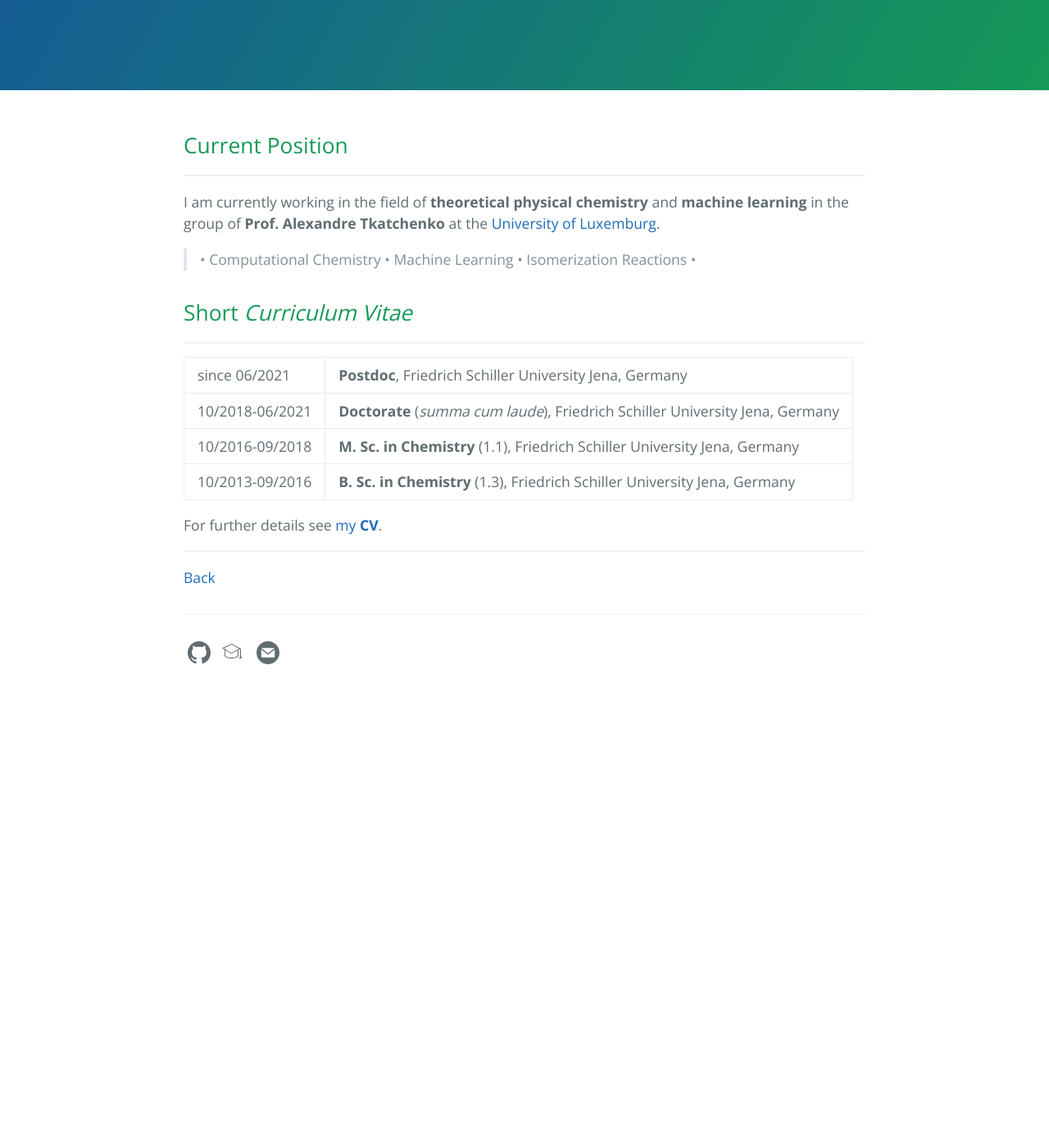
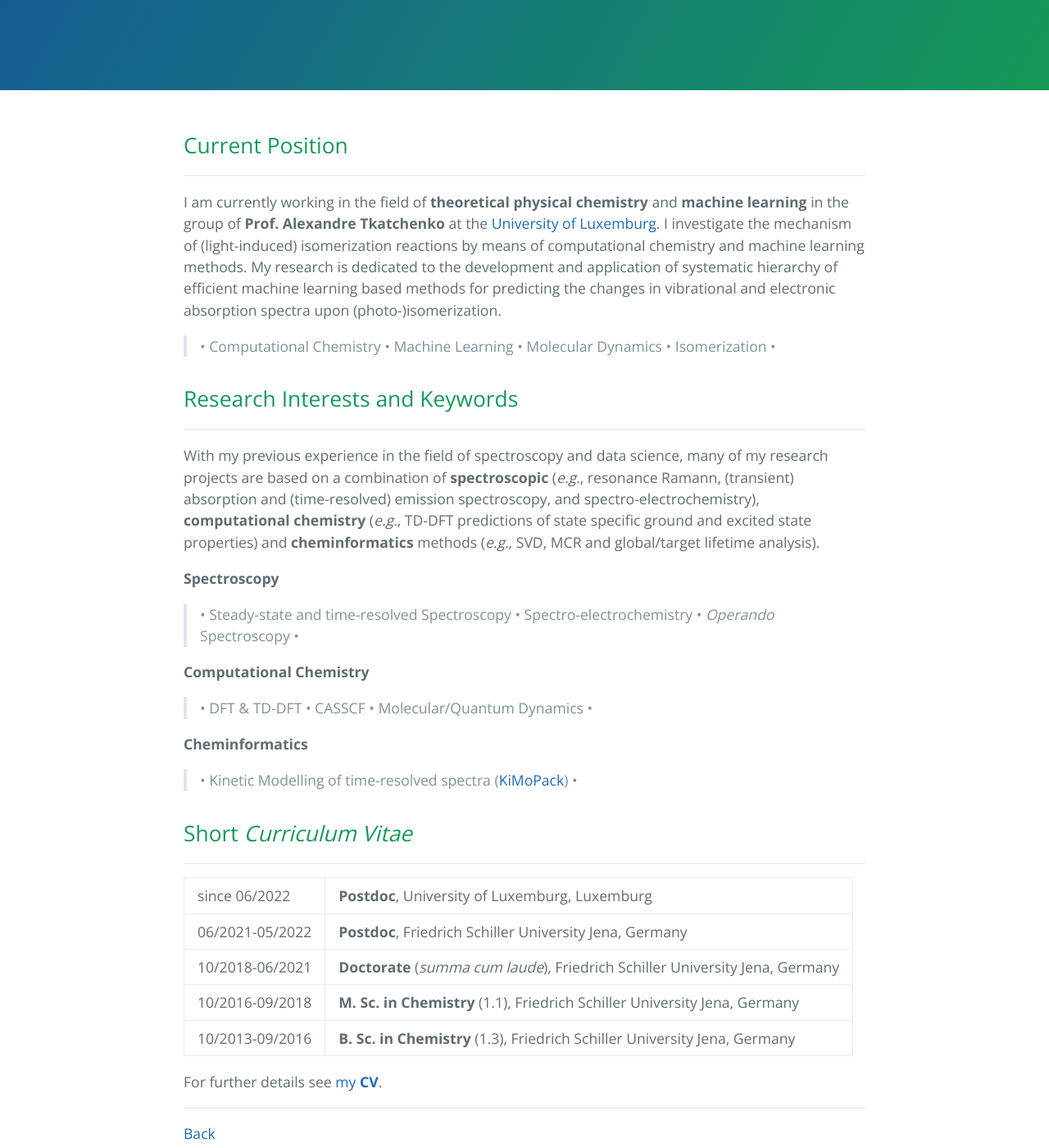
Before and after one commit to carolin-m/carolin-m.github.io, a Jekyll site: the page built from now.md, in a window 1280 px wide and 1400 px high, scrolled down 263 px. Shown: the whole window at 82% size. Built offline with Jekyll 4.4.1, drawn with Linux system fonts in a browser that asks for light colours; before the commit the page ends 1127 px from its top, so only the background shows below that.

Commit message:
Update now.md

```diff
--- a/now.md
+++ b/now.md
@@ -11,14 +11,30 @@ order: 2
 
 ## Current Position <br>
 ________________
-I am currently working in the field of **theoretical physical chemistry** and **machine learning** in the group of **Prof. Alexandre Tkatchenko** at the [University of Luxemburg](https://www.tcpunilu.com/).
+I am currently working in the field of **theoretical physical chemistry** and **machine learning** in the group of **Prof. Alexandre Tkatchenko** at the [University of Luxemburg](https://www.tcpunilu.com/). I investigate the mechanism of (light-induced) isomerization reactions by means of computational chemistry and machine learning methods. My research is dedicated to the development and application of systematic hierarchy
+of efficient machine learning based methods for predicting the changes in vibrational and electronic absorption spectra upon (photo-)isomerization.
 
-> • Computational Chemistry • Machine Learning • Isomerization Reactions • <br />
+> • Computational Chemistry • Machine Learning • Molecular Dynamics • Isomerization • <br />
+
+## Research Interests and Keywords <br>
+________________
+{: style="text-align: justify" }
+With my previous experience in the field of spectroscopy and data science, many of my research projects are based on a combination of **spectroscopic** (*e.g.*, resonance Ramann, (transient) absorption and (time-resolved) emission spectroscopy, and spectro-electrochemistry), **computational chemistry** (*e.g.*, TD-DFT predictions of state specific ground and excited state properties) and **cheminformatics** methods (*e.g.*, SVD, MCR and global/target lifetime analysis).
+
+**Spectroscopy** <br />
+> • Steady-state and time-resolved Spectroscopy • Spectro-electrochemistry • *Operando* Spectroscopy • <br />
+
+**Computational Chemistry**  <br />
+> • DFT & TD-DFT • CASSCF • Molecular/Quantum Dynamics • <br />
+
+**Cheminformatics** <br />
+> • Kinetic Modelling of time-resolved spectra ([KiMoPack](https://github.com/erdzeichen/KiMoPack)) • <br >
 
 ## Short *Curriculum Vitae* <br>
 ________________
 
-| since 06/2021 | **Postdoc**, Friedrich Schiller University Jena, Germany |
+| since 06/2022 | **Postdoc**, University of Luxemburg, Luxemburg |
+| 06/2021-05/2022 | **Postdoc**, Friedrich Schiller University Jena, Germany |
 | 10/2018-06/2021 | **Doctorate** (*summa cum laude*), Friedrich Schiller University Jena, Germany |
 | 10/2016-09/2018 | **M. Sc. in Chemistry** (1.1), Friedrich Schiller University Jena, Germany |
 | 10/2013-09/2016 | **B. Sc. in Chemistry** (1.3), Friedrich Schiller University Jena, Germany |
```
